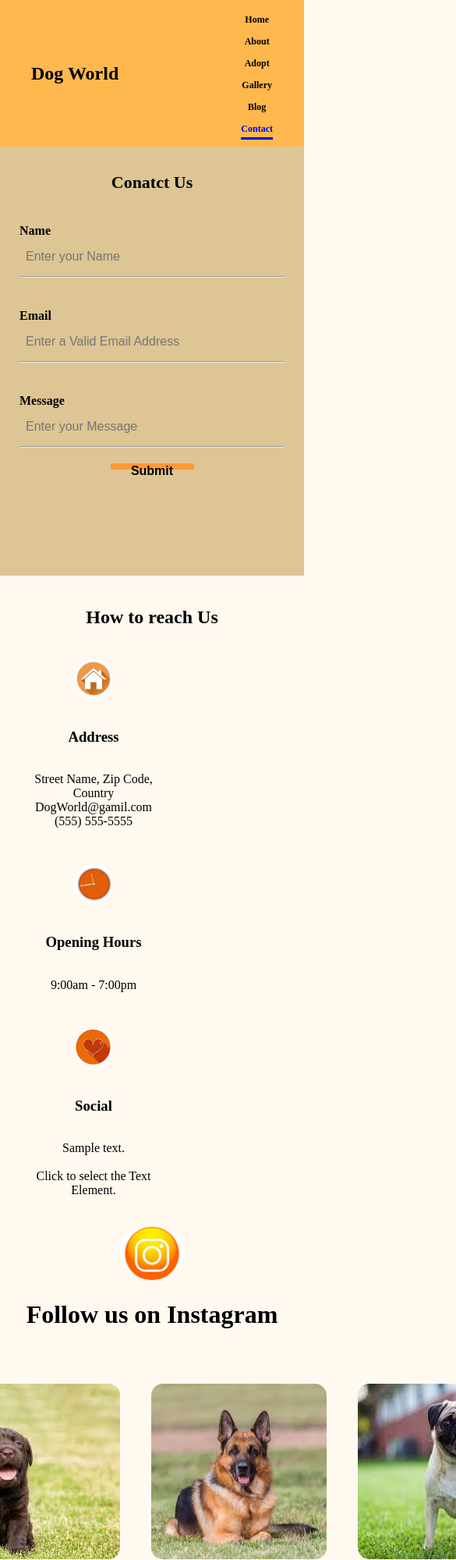
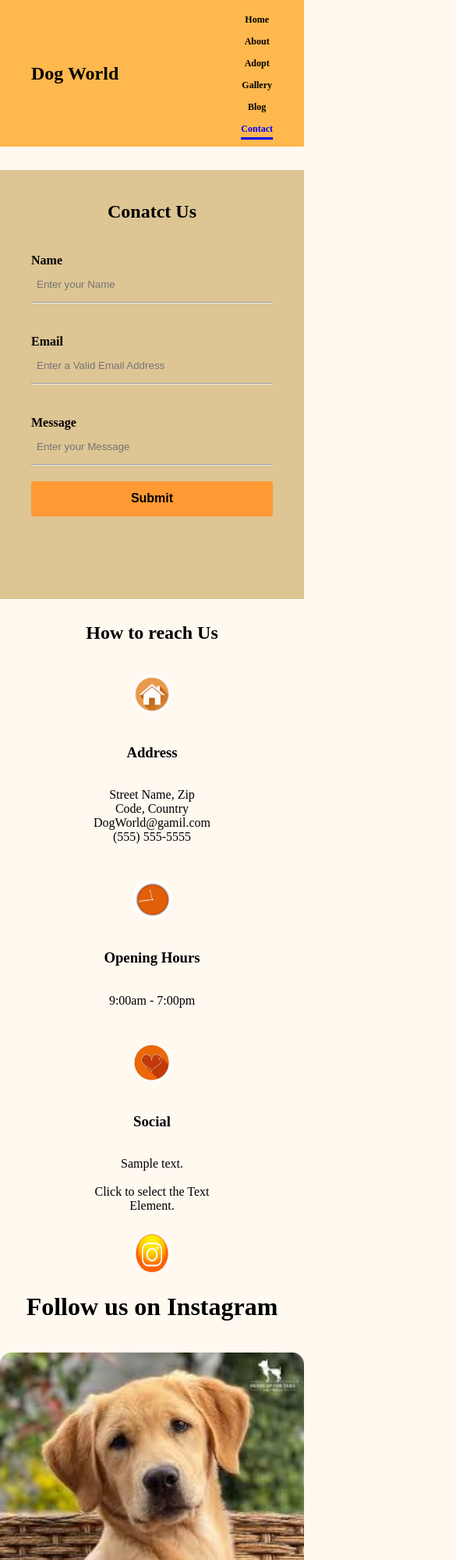
Before and after one commit to shreyashi137/Dog_Website_Project, a plain HTML site: page contact.html in a window 390 px wide. Shown: the top 2000 px of the page at 78% size, 585 px wide, since content can reach past the window. Drawn offline with Linux system fonts and the light colour scheme.

Commit message:
Make contact page responsive with media queries

```diff
--- a/style.css
+++ b/style.css
@@ -860,10 +860,23 @@ width: 200px;
     .reach-us {
         flex-direction: column;
         gap: 30px;
+        align-items: center;
     }
     #email-name {
         flex-direction: column;
         gap: 20px;
+    }
+
+
+    .last-page {
+        margin: 50px 50px;
+        padding: 30px;
+    }
+
+    .four-images {
+        flex-direction: column;
+        gap: 20px;
+        margin-top: 40px;
     }
 
 }
@@ -952,13 +965,7 @@ width: 200px;
     }
 
 
-    .blog-container div .btn {
-        display: block;       /* button takes full width or fits inside */
-        width: 100%;
-        text-align: center;
-        padding: 10px;
-        margin-top: 10px;
-    }
+
 
 
     .filters {
@@ -977,26 +984,47 @@ width: 200px;
         width:  80%;
         margin:  20px auto;
     }
-}
+
+    .last-page {
+        margin: 30px 20px;
+        padding: 20px;
+    }
+
+    .con-info {
+        width: 100%;
+    }
+
+    .sub-but {
+        width: 100%;
+        font-size: 16px;
+    }
 
 
-    @media (max-width:480px) {
-        .last-page {
-            margin: 0 10px;
-            padding: 15px;
-        }
+    .reach-us {
+        gap: 30px;
+        padding: 10px;
+    }
 
-        .contact h1 {
-            font-size: 22px;
-        }
+    .Three-logo {
+        width: 150px;
+    }
 
-        .con-info {
-            font-size: 16px;
-            padding: 8px;
-        }
+    .insta-image {
+        height: 50px;
+        width: 50px;
+    }
 
-        .sub-but {
-            font-size: 16px;
-            height: 8px;
-        }
+    .four-images {
+        flex-direction: column;
+        gap: 15px;
     }
+
+    #email-name {
+        gap: 15px;
+    }
+    .btn1 {
+        width: 100%;
+        padding: 10px 0;
+        margin-top: 20px;
+    }
+}
```
